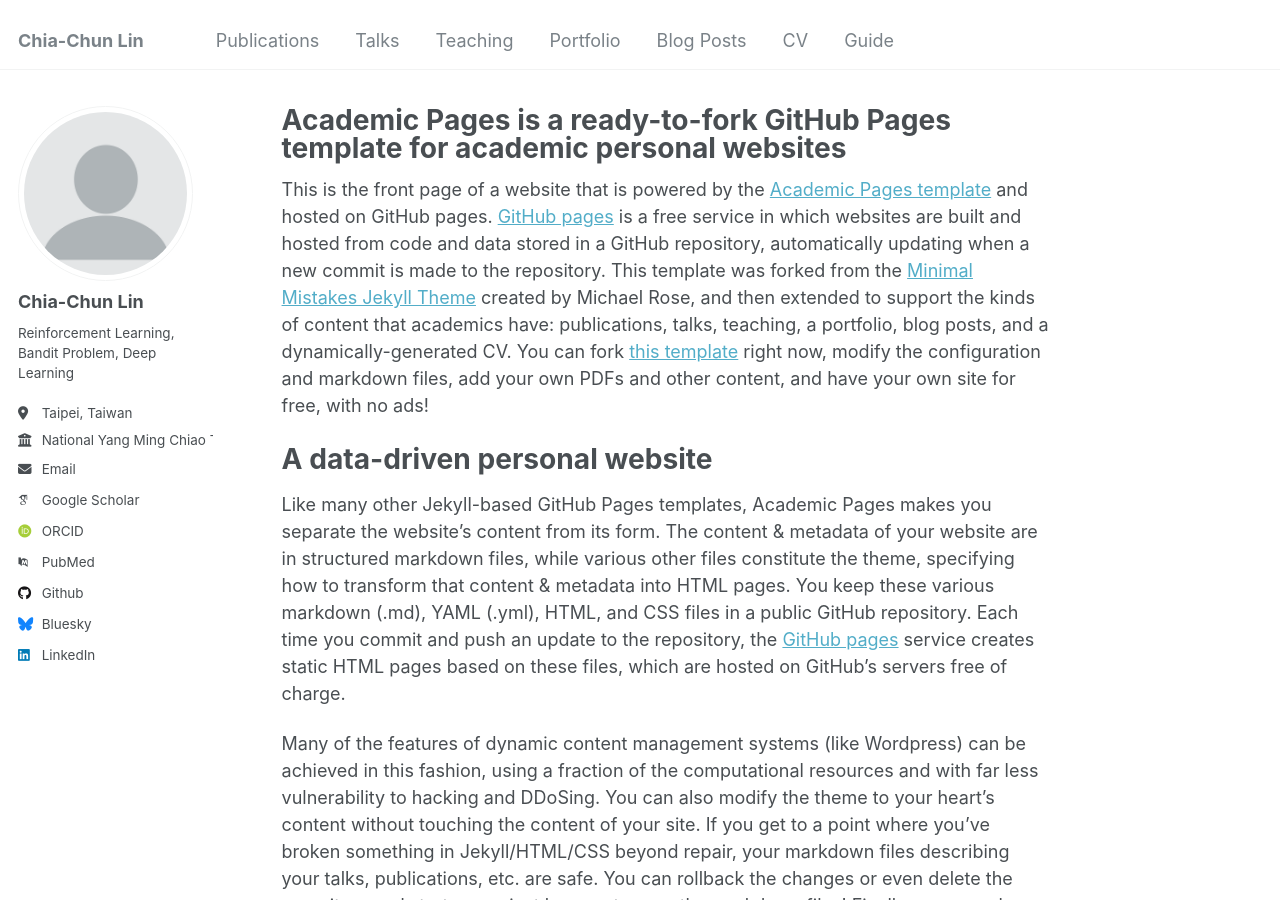
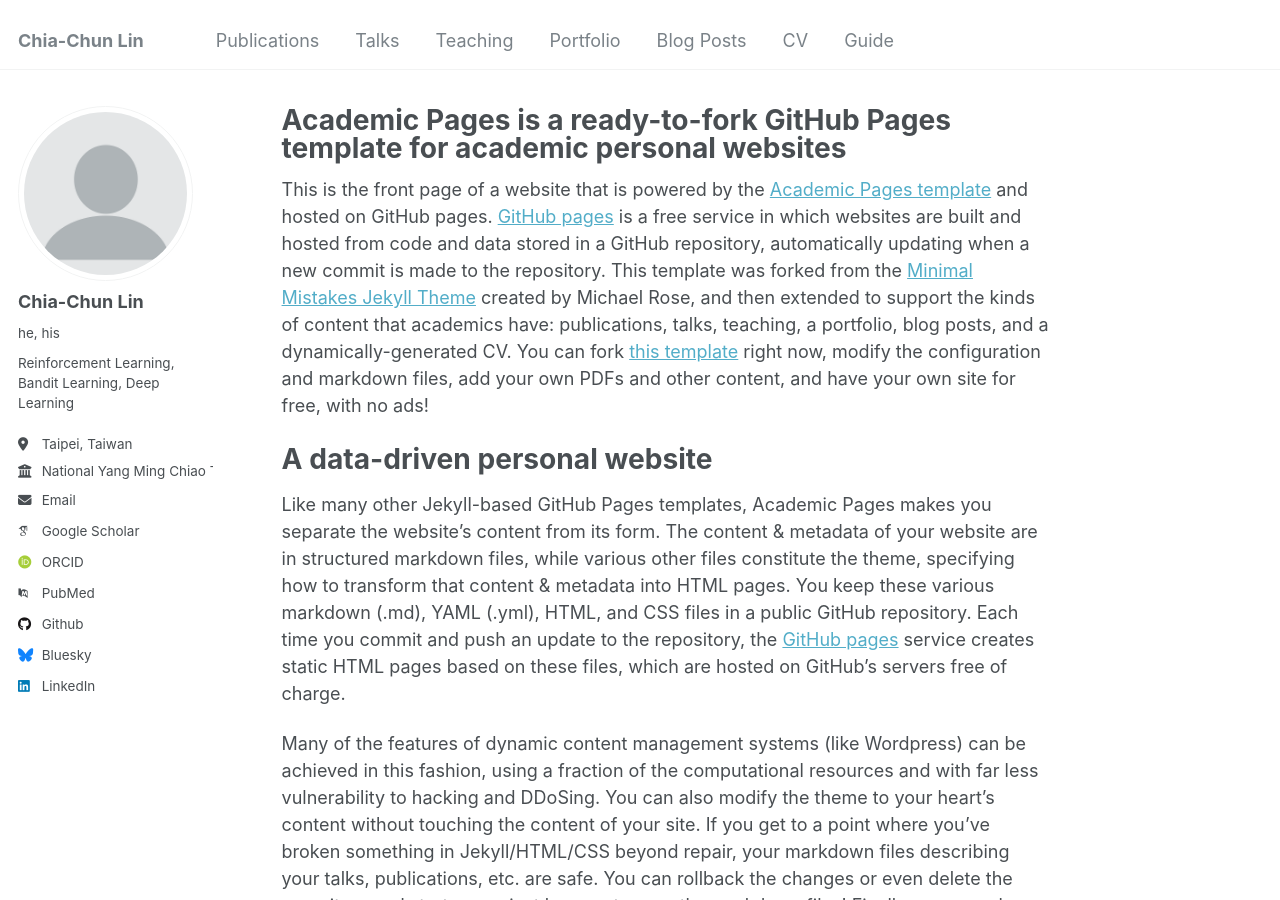
Before and after one commit to leolincc/testing.web, a Jekyll site: the page built from _pages/about.md, in a window 1280 px wide and 900 px high. Built offline with Jekyll 4.4.1, drawn with Linux system fonts in a browser that asks for light colours; some web fonts are replaced.

Commit message:
Update _config.yml

```diff
--- a/_config.yml
+++ b/_config.yml
@@ -23,8 +23,8 @@ author:
   # Biographic information
   avatar           : "profile.png"
   name             : "Chia-Chun Lin"
-  pronouns         : # example: "she/her"
-  bio              : "Reinforcement Learning, Bandit Problem, Deep Learning"
+  pronouns         : "he, his"
+  bio              : "Reinforcement Learning, Bandit Learning, Deep Learning"
   location         : "Taipei, Taiwan"
   employer         : "National Yang Ming Chiao Tung University"
   uri              : # URL
```
